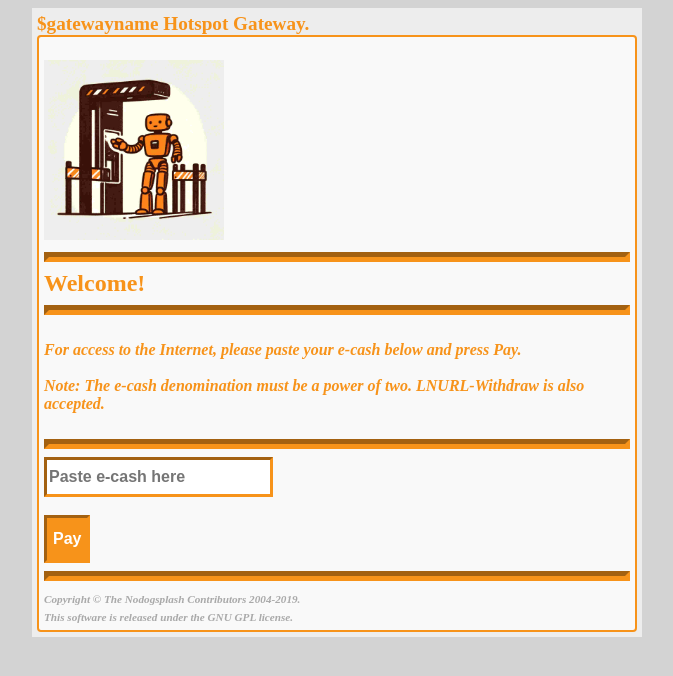
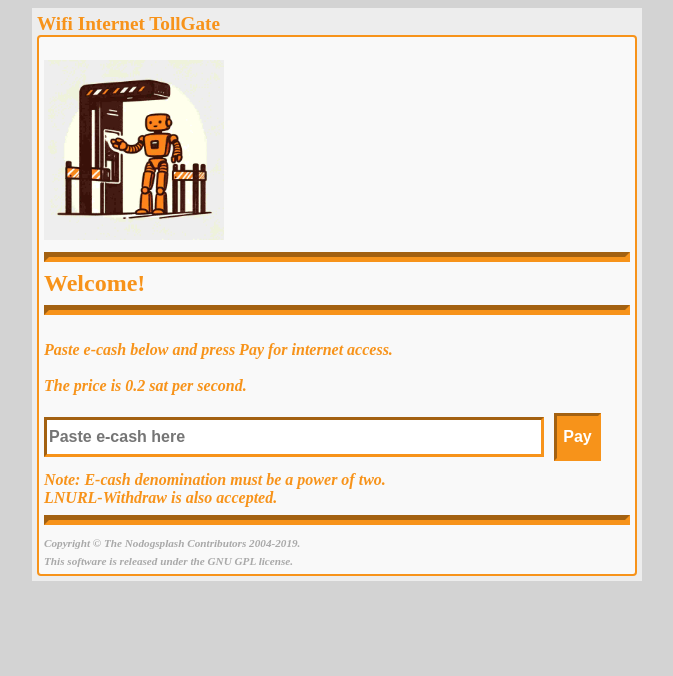
Before and after one commit to chGoodchild/GLTollGate, a plain HTML site: page etc/nodogsplash/htdocs/splash.html in a window 1280 px wide. Shown: the whole page, without its empty margins (303-976 px from the left). Drawn offline with Linux system fonts and the light colour scheme.

Commit message:
Time based disconnect (#17)
* Removed iptables from README

* Measuring duration

* Tracking session time

* changed disconnect logic

* sh not bash..

* Paid data still not being read correctly

* _data_purchases.json is missing token

Perhaps I should add it first?

* Add the token if it isn't already there

* Update purchase log with token and disconnect the user

- perhaps the purchase log update should be done in a separate script right after accepting the payment?

* Updating purchase log in separate script

* Using access_token instead

* Creating check time and disconnect service

* Confirmed that the service disconnects users

* Cleaned up splash page a bit

* Button to the right of text field

* Cleaned up status page a bit too

* Remove entries with null in them

* Fixed debuglevel

* Automatically configuring wireless

```diff
--- a/etc/nodogsplash/htdocs/splash.html
+++ b/etc/nodogsplash/htdocs/splash.html
@@ -2,7 +2,7 @@
 <html>
 <head>
 <meta http-equiv="Cache-Control" content="no-cache, no-store, must-revalidate">
-<meta http-equiv="Pragma" content="no-cache">
+<meta http-equiv="Pragma" no-cache">
 <meta http-equiv="Expires" content="0">
 <meta charset="utf-8">
 <meta name="viewport" content="width=device-width, initial-scale=1.0">
@@ -10,13 +10,13 @@
 <link rel="shortcut icon" href="/images/splash.jpg" type="image/x-icon">
 <link rel="stylesheet" type="text/css" href="/splash.css">
 
-<title>$gatewayname Hotspot Gateway.</title>
+<title>Wifi Internet TollGate</title>
 
 </head>
 
 <body>
 <div class="offset">
-<med-blue>$gatewayname Hotspot Gateway.</med-blue>
+<med-blue>Wifi Internet TollGate</med-blue>
 <div class="insert">
 <br>
 <img src="/images/splash.jpg" alt="Splash Page: For access to the Internet, please click Continue.">
@@ -24,20 +24,20 @@
 <big-red>Welcome!</big-red>
 <hr>
 <br>
-<italic-black>For access to the Internet, please paste your e-cash below and press Pay.</italic-black>
+<italic-black>Paste e-cash below and press Pay for internet access.</italic-black>
 <br><br>
-<italic-black>Note: The e-cash denomination must be a power of two. LNURL-Withdraw is also accepted.</italic-black>
+<italic-black>The price is 0.2 sat per second.</italic-black>
 <br><br>
-<hr>
-
-<form method="get" action="$authaction">
+<form method="get" action="$authaction" style="display: flex; align-items: center;">
   <input type="hidden" name="tok" value="$tok">
   <input type="hidden" name="redir" value="$redir">
-  <input type="text" name="username" placeholder="Paste e-cash here" required>
-  <br><br>
+  <input type="text" name="username" placeholder="Paste e-cash here" required style="flex: 1; margin-right: 10px;">
   <input type="submit" value="Pay">
 </form>
-
+<div style="margin-top: 10px;">
+  <italic-black>Note: E-cash denomination must be a power of two.</italic-black><br>
+  <italic-black>LNURL-Withdraw is also accepted.</italic-black>
+</div>
 <hr>
 <copy-right>Copyright &copy; The Nodogsplash Contributors 2004-2019.<br>This software is released under the GNU GPL license.</copy-right>
 
```
Also changed, not shown: etc/nodogsplash/htdocs/status.html (+4 -2 lines), README.md, 12 other files.
